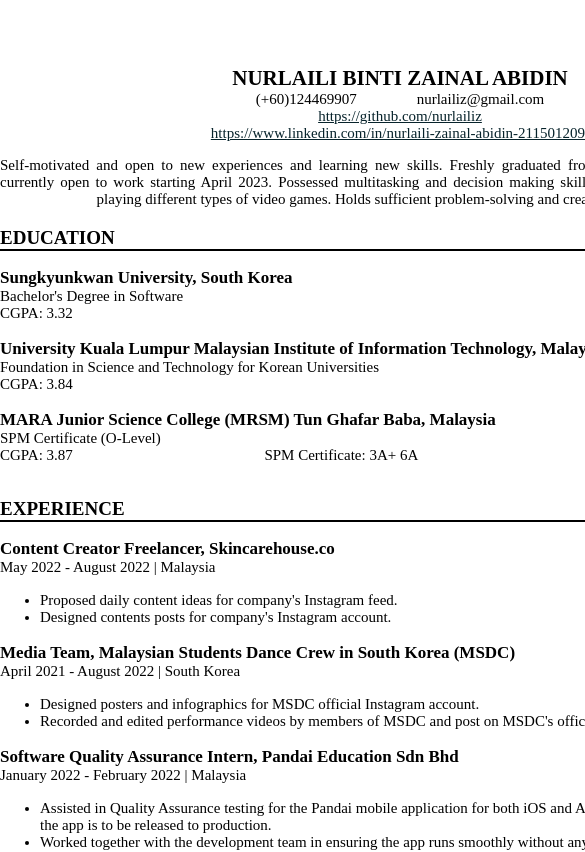
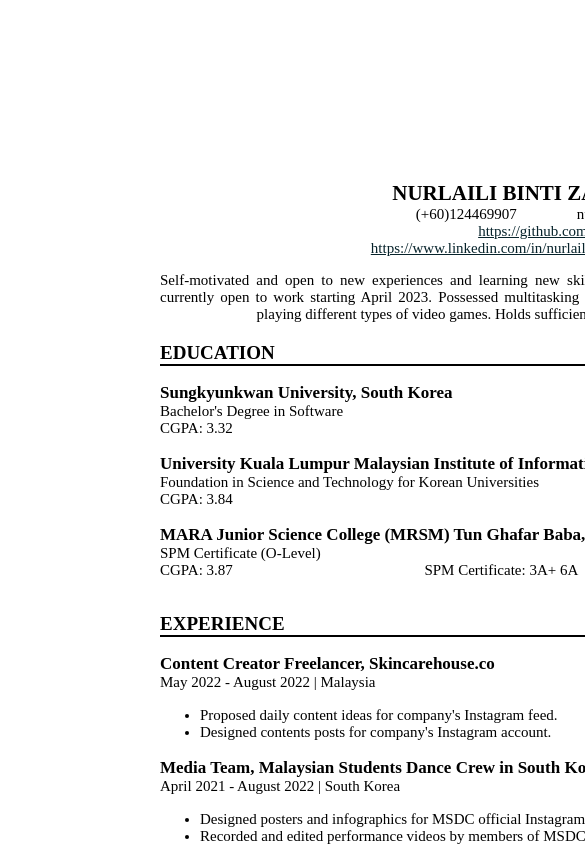
Before and after one commit to nurlailiz/Curriculum-Vitae-using-React, a React (Create React App) app: page / in a window 390 px wide. Shown: the top 852 px of the page, 585 px wide, since content can reach past the window. Built offline with nearby package versions, Linux system fonts and the light colour scheme.

Commit message:
Update css

```diff
--- a/src/App.css
+++ b/src/App.css
@@ -5,6 +5,10 @@
   margin-right: auto;
   width: 50em;
   margin-bottom: 10em;
+}
+
+@media only screen and (max-width: 600px) {
+  .App {margin: 10em;}
 }
 
 .App-header {
```
